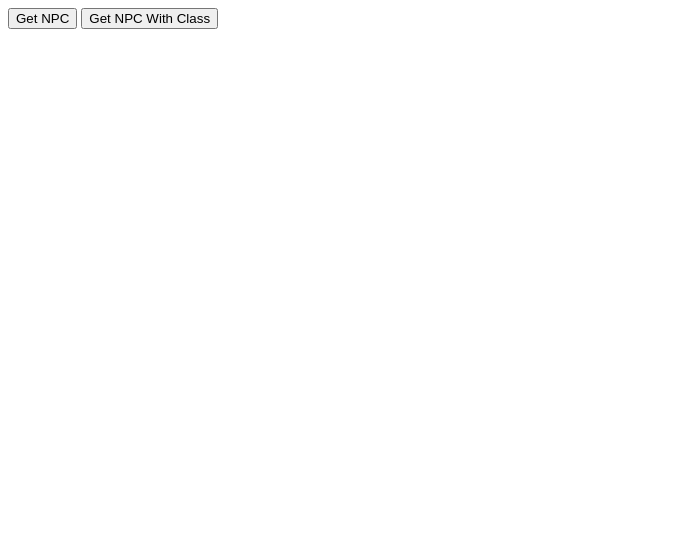
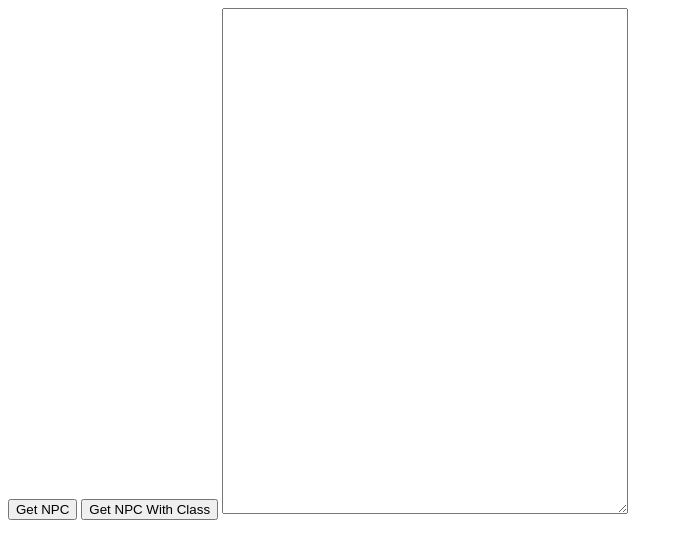
Before and after one commit to AlexanderCard/D-D-Character-Generator, a plain HTML site: page D&D Character Generator.html in a window 1280 px wide. Shown: the whole page, without its empty margins (0-683 px from the left). Drawn offline with Linux system fonts and the light colour scheme.

Commit message:
Update D&D Character Generator.html

```diff
--- a/D&D Character Generator.html
+++ b/D&D Character Generator.html
@@ -30,7 +30,7 @@
 <body>
     <button onclick="getNPC()">Get NPC</button>
     <button onclick="getNPCWithClass()">Get NPC With Class</button>
-    <div style="overflow: auto;
-    height: 1%;" id="characterInfo"></div>
+    <textarea style="overflow: auto;
+    height: 500px; width: 400px;" id="characterInfo"></textarea>
 </body>
 </html>
```
